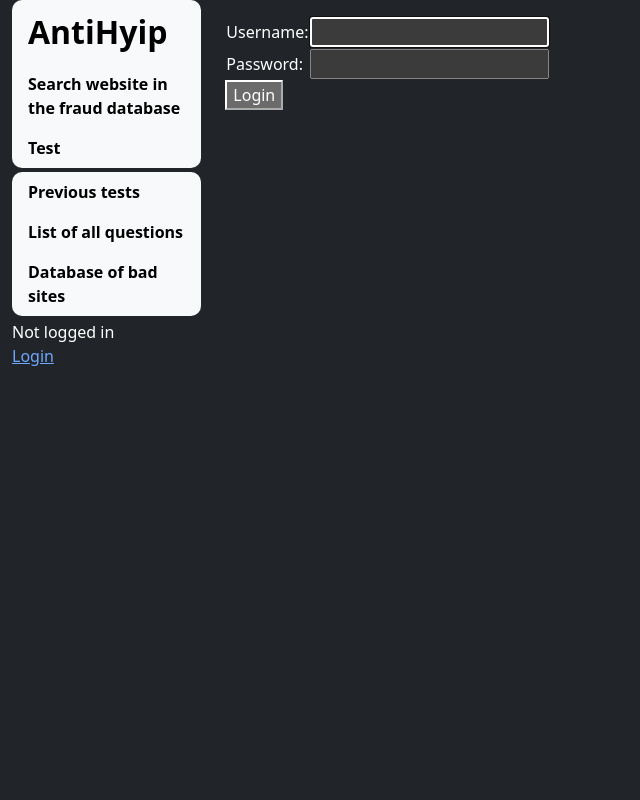
After one commit to sishorian/antihyip-rest-v1, a Django app: page /accounts/login/ in a window 1280 px wide. The commit adds this page. Shown: the whole page, without its empty margins (0-640 px from the left). Run offline with Django 5.2, Linux system fonts and the light colour scheme.

Commit message:
Start implementing accounts system
Doesn't work for now

```diff
--- a/hyiptest/models.py
+++ b/hyiptest/models.py
@@ -1,5 +1,6 @@
 import uuid
 
+from django.conf import settings
 from django.contrib import admin
 from django.core.validators import DomainNameValidator
 from django.db import models
@@ -200,6 +201,11 @@ class HtestSnapshot(UUIDTimestampsModel):
     selected_answers = models.ManyToManyField(
         Answer, help_text=_("Answers the user has selected")
     )
+    user = models.ForeignKey(
+        settings.AUTH_USER_MODEL,
+        on_delete=models.CASCADE,
+        help_text=_("User that started the test"),
+    )
 
     @admin.display(description=_("Total Risk Score"))
     def get_total_risk_score(self):
--- a/hyiptest/templates/base.html
+++ b/hyiptest/templates/base.html
@@ -56,6 +56,23 @@
                      href="{% url 'badsite-list' %}">Database of bad sites</a>
                 </li>
               </ul>
+
+              <ul class="nav flex-column mb-auto mt-1">
+                {% if user.is_authenticated %}
+                  <li>{{ user.get_username }}</li>
+                  <li>
+                    <form id="logout-form" method="post" action="{% url 'logout' %}">
+                      {% csrf_token %}
+                      <button type="submit" class="btn btn-link">Logout</button>
+                    </form>
+                  </li>
+                {% else %}
+                  <li>Not logged in</li>
+                  <li>
+                    <a href="{% url 'login' %}?next={{ request.path }}">Login</a>
+                  </li>
+                {% endif %}
+              </ul>
             {% endblock sidebar %}
           </div>
 
--- a/hyiptest/templates/hyiptest/htestsnapshot_detail.html
+++ b/hyiptest/templates/hyiptest/htestsnapshot_detail.html
@@ -2,6 +2,10 @@
 
 {% block content %}
   <h1>Test Progress Details</h1>
+
+  <p>
+    <strong>User:</strong> {{ htestsnapshot.user }}
+  </p>
 
   <p>
     <strong>Status:</strong>
--- /dev/null
+++ b/hyiptest/templates/registration/logged_out.html
@@ -0,0 +1,3 @@
+{% extends "base.html" %}
+
+{% block content %}<p>Logged out</p>{% endblock %}
--- /dev/null
+++ b/hyiptest/templates/registration/login.html
@@ -0,0 +1,37 @@
+{% extends "base.html" %}
+
+{% block content %}
+  {% if form.errors %}<p>Wrong username or password</p>{% endif %}
+
+  {% if next %}
+    {% if user.is_authenticated %}
+      <p>Your account doesn't have access to this page</p>
+    {% else %}
+      <p>Please login to see this page</p>
+    {% endif %}
+  {% endif %}
+
+  <form method="post" action="{% url 'login' %}">
+    {% csrf_token %}
+    <table>
+      <tr>
+        <td>{{ form.username.label_tag }}</td>
+        <td>{{ form.username }}</td>
+      </tr>
+      <tr>
+        <td>{{ form.password.label_tag }}</td>
+        <td>{{ form.password }}</td>
+      </tr>
+    </table>
+
+    <button type="submit">Login</button>
+
+    <input type="hidden" name="next" value="{{ next }}">
+  </form>
+
+  {% comment "Implement later" %}
+  <p>
+    <a href="{% url 'password_reset' %}">Lost password?</a>
+  </p>
+  {% endcomment %}
+{% endblock %}
--- a/hyiptest/urls.py
+++ b/hyiptest/urls.py
@@ -1,4 +1,4 @@
-from django.urls import path
+from django.urls import include, path
 
 from hyiptest import views
 
@@ -7,6 +7,11 @@ urlpatterns = []
 # Home page
 urlpatterns += [
     path("", views.HomePageView.as_view(), name="home"),
+]
+
+# Django authentication urls (for login, logout, password management)
+urlpatterns += [
+    path("accounts/", include("django.contrib.auth.urls")),
 ]
 
 # BadSite
```
Also changed, not shown: hyiptest/views.py (+10 -5 lines), mysite/settings.py (+12 -3 lines).
